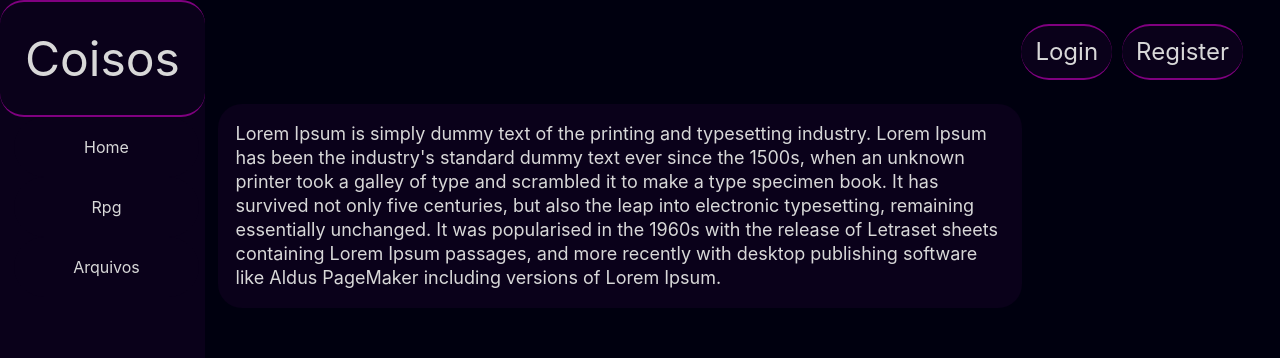
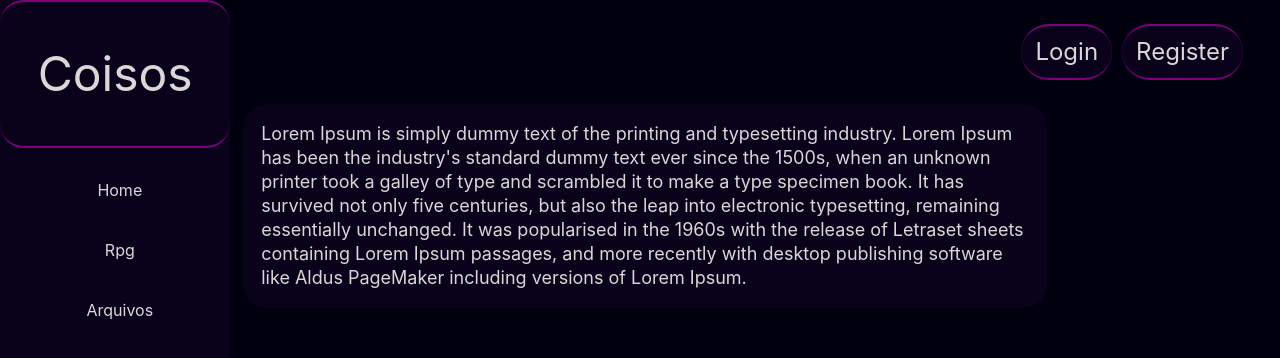
Before and after one commit to Carvalho-Gustav0/coisos-web, a React (Vite) app: page / in a window 1280 px wide. Shown: the top 358 px of the page. Built offline with nearby package versions, Linux system fonts and the light colour scheme.

Commit message:
Ajustes de layout

```diff
--- a/src/App.tsx
+++ b/src/App.tsx
@@ -10,19 +10,21 @@ export default function App() {
     <Styled.App>
       <BrowserRouter>
 
+        <Styled.Container>
           <Styled.Header>
               <Link to={'/'} style={{ textDecoration: 'none' }}>
                 <Styled.Title>
                   Coisos
                 </Styled.Title>
               </Link>
+          </Styled.Header>
 
           <Styled.Menu>
                 <ItemMenu path={'/home'} name={'Home'}/>
                 <ItemMenu path={'/rpg'} name={'Rpg'}/>
                 <ItemMenu path={'/arquivos'} name={'Arquivos'}/>
           </Styled.Menu>
-        </Styled.Header>
+        </Styled.Container>
 
         <Routes>
           {["/home", "/"].map((value, index) =>
--- a/src/style.ts
+++ b/src/style.ts
@@ -2,11 +2,18 @@ import styled from "styled-components";
 
 export const App = styled.div`
     display: flex;
-    flex-wrap: nowrap;
+`
+
+export const Container = styled.div`
+    display: flex;
+    flex-direction: column;
+    width: 18%;
+    height: 100vh;
 `
 
 export const Header = styled.div`
-    width: 16%;
+    width: 100%;
+    height: 20%;
     border-top-right-radius: 24px;
     background-color: #0a011a;
 `
@@ -16,7 +23,7 @@ export const Title = styled.div`
     color: #D8D8D8;
     background-color: #0a011a;
     cursor: pointer;
-    height: 16%;
+    height: 90%;
     display: flex;
     align-items: center;
     justify-content: center;
@@ -33,6 +40,6 @@ export const Title = styled.div`
 
 export const Menu = styled.div`
     width: 100%;
-    min-height: 85vh;
+    height: 80%;
     background-color: #0a011a;
 `
```
Lines whose indentation alone changed are shown as unchanged.
